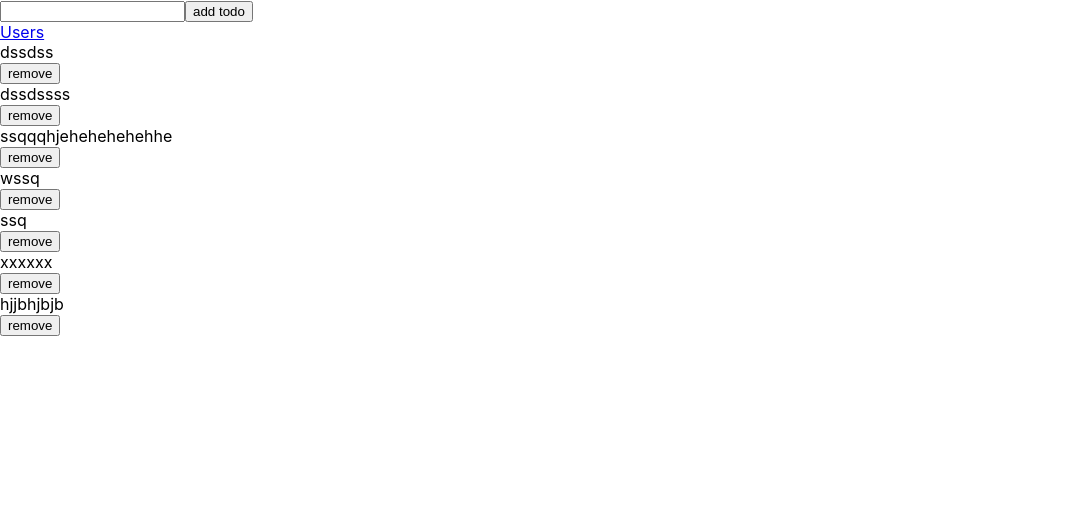
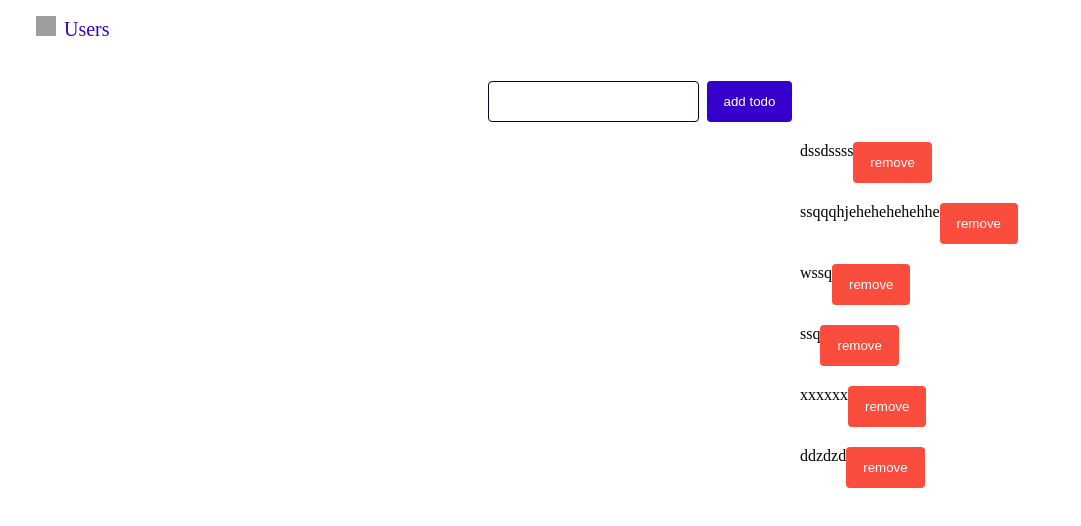
Before and after one commit to eduardohralejandro/todos, a React (Create React App) app: page /todos in a window 1280 px wide. Shown: the top 526 px of the page, without its empty margins (0-1081 px from the left). Built offline with nearby package versions, Linux system fonts and the light colour scheme; data requests are answered from the project's data file; sample sign-in values are in the browser's storage; grey boxes are pictures that could not be loaded.

Commit message:
add style

```diff
--- a/db.json
+++ b/db.json
@@ -1,11 +1,5 @@
 {
   "todos": [
-    {
-      "id": "2e159a4f-6f80-4d4a-a78e-15b8b9df4aad",
-      "title": "dssdss",
-      "checked": false,
-      "userId": 3
-    },
     {
       "id": "2e87fd4a-e2b2-4080-9fc0-ead8c2085fa2",
       "title": "dssdssss",
@@ -37,8 +31,8 @@
       "userId": 3
     },
     {
-      "id": "b688af98-a5e5-4523-8865-e3e09c846715",
-      "title": "hjjbhjbjb",
+      "id": "e0262745-2e1c-4e01-b0d8-5b4edd4923b6",
+      "title": "ddzdzd",
       "checked": false,
       "userId": 3
     }
--- a/src/components/AddTodo.tsx
+++ b/src/components/AddTodo.tsx
@@ -3,7 +3,7 @@ import { useDispatch } from 'react-redux';
 import { v4 as uuidv4 } from 'uuid';
 
 import { addTodo } from '../store/actions/todoActions';
-
+import '../index.css'
 
 const AddTodo = () => {
   const [newTodo, setNewTodo] = useState<string>('');
@@ -21,9 +21,9 @@ const AddTodo = () => {
     dispatch(addTodo(body, token));
   }
   return (
-    <div>
-      <input type='text' onChange={(event) => setNewTodo(event.target.value)} />
-      <button  onClick={onNewTodo}>add todo</button>
+    <div className='todo-container'>
+      <input  className='input-todo'type='text' onChange={(event) => setNewTodo(event.target.value)} />
+      <button className='btn-add-todo' onClick={onNewTodo}>add todo</button>
     </div>
   )
 }
--- a/src/components/RemoveTodo.tsx
+++ b/src/components/RemoveTodo.tsx
@@ -12,7 +12,7 @@ const RemoveTodo: FC<RemoveProps> = ({ id }) => {
   const dispatch = useDispatch();
   return (
     <div>
-      <button onClick={() => dispatch(removeTodo(id))}>remove</button>
+      <button className='remove-button'onClick={() => dispatch(removeTodo(id))}>remove</button>
     </div>
   )
 }
--- a/src/components/Signin.tsx
+++ b/src/components/Signin.tsx
@@ -22,11 +22,10 @@ const Signin: FC<RouteComponentProps> = ({ history }) => {
     }
 
   return (
-    <div>
-      Signin
-        <input onChange={(event) => setName(event.target.value)} placeholder="name" />
-        <input onChange={(event) => setEmail(event.target.value)}  placeholder='email' />
-        <button  onClick={() => actionLogin()}>sign in</button>
+    <div className='signin-container'>
+        <input className='name-input' onChange={(event) => setName(event.target.value)} placeholder="name" />
+        <input className='password-input' onChange={(event) => setEmail(event.target.value)}  placeholder='password' />
+        <button className='btn-signin' onClick={() => actionLogin()}>sign in</button>
     </div>
   )
 }
--- a/src/components/Todo.tsx
+++ b/src/components/Todo.tsx
@@ -7,7 +7,7 @@ type TodoProps = {
 
 const Todo: FC<TodoProps> = ({ title }) => {
   return (
-    <div>
+    <div className='list-item'>
       {title}
     </div>
   )
--- a/src/components/TodoLayout.tsx
+++ b/src/components/TodoLayout.tsx
@@ -21,11 +21,14 @@ const TodoLayout: FC = () => {
 
   return (
     <div>
+      <div className='link-users'>
+        <img className='user-icon' src="https://www.linkpicture.com/q/user_1.svg" alt="icon-user" />
+        <Link style={{ textDecoration: 'none', color: '#3600CC', fontSize:'20px' }} to='/users'>Users</Link>
+      </div>
       <AddTodo />
-      <Link to='/users'>Users</Link>
       {todos?.todos?.data?.map((todo: TodoType) => {
         return (
-          <div key={todo.id}>
+          <div className='list-container' key={todo.id}>
             <Todo title={todo.title} />
             <RemoveTodo id={todo.id} />
           </div>
--- a/src/components/Users.tsx
+++ b/src/components/Users.tsx
@@ -15,9 +15,9 @@ const Users = () => {
 
   return (
     <div>
-        <Link to='/todos'>Todos</Link>
+        <Link style={{ textDecoration: 'none', color: '#3600CC', fontSize:'20px', marginLeft:"24px" }} to='/todos'>Todos</Link>
         {users?.user?.users?.data.map((user:any) => {
-          return <h1 key={user.id}>{user.name}</h1>
+          return <h1 className="user-list" key={user.id}>{user.name}</h1>
         })}
     </div>
   )
--- a/src/index.css
+++ b/src/index.css
@@ -1,13 +1,103 @@
 body {
   margin: 0;
-  font-family: -apple-system, BlinkMacSystemFont, 'Segoe UI', 'Roboto', 'Oxygen',
-    'Ubuntu', 'Cantarell', 'Fira Sans', 'Droid Sans', 'Helvetica Neue',
-    sans-serif;
-  -webkit-font-smoothing: antialiased;
-  -moz-osx-font-smoothing: grayscale;
 }
 
-code {
-  font-family: source-code-pro, Menlo, Monaco, Consolas, 'Courier New',
-    monospace;
+
+.btn-add-todo {
+  background-color: #3600CC;
+  width: auto;
+  padding: 12px 16px 12px 16px;
+  border-radius: 4px;
+  color: white;
+  outline: none;
+  border: 1px solid transparent ;
+  cursor: pointer;
 }
+
+.input-todo {
+  padding: 12px 16px 12px 16px;
+  border-radius: 4px;
+  outline: none;
+  border: #04052E solid 1px;
+  margin-right: 8px;
+}
+
+.todo-container {
+  display: flex;
+  justify-content: center;
+  margin-top: 40px;
+}
+
+.list-container {
+  display: flex;
+  justify-content: center;
+  margin-top: 20px;
+  justify-content: space-between;
+  margin-left: 800px;
+  margin-right: 800px;
+}
+
+.list-item {
+  font-size: 16px;
+}
+
+.remove-button {
+  background-color: #FB4D3D;
+  width: auto;
+  padding: 12px 16px 12px 16px;
+  border-radius: 4px;
+  color: white;
+  outline: none;
+  border: 1px solid transparent ;
+  cursor: pointer;
+}
+
+.link-users {
+  margin: 16px 24px 16px 24px;
+  color: #FFFFFF;
+  text-decoration: none;
+}
+
+.user-icon {
+  height: 20px;
+  width: 20px;
+  margin-left: 12px;
+  margin-right: 8px;
+}
+
+.user-list {
+  margin-left: 24px;
+  color: #0c0c3f;
+}
+
+.name-input {
+  padding: 12px 16px 12px 16px;
+  border-radius: 4px;
+  outline: none;
+  border: #04052E solid 1px;
+  margin-right: 8px;
+}
+.password-input {
+  padding: 12px 16px 12px 16px;
+  border-radius: 4px;
+  outline: none;
+  border: #04052E solid 1px;
+  margin-right: 8px;
+}
+
+.btn-signin {
+  background-color: #3600CC;
+  width: auto;
+  padding: 12px 16px 12px 16px;
+  border-radius: 4px;
+  color: white;
+  outline: none;
+  border: 1px solid transparent ;
+  cursor: pointer;
+}
+
+.signin-container {
+  display: flex;
+  justify-content: center;
+  margin-top: 40px;
+}
```
